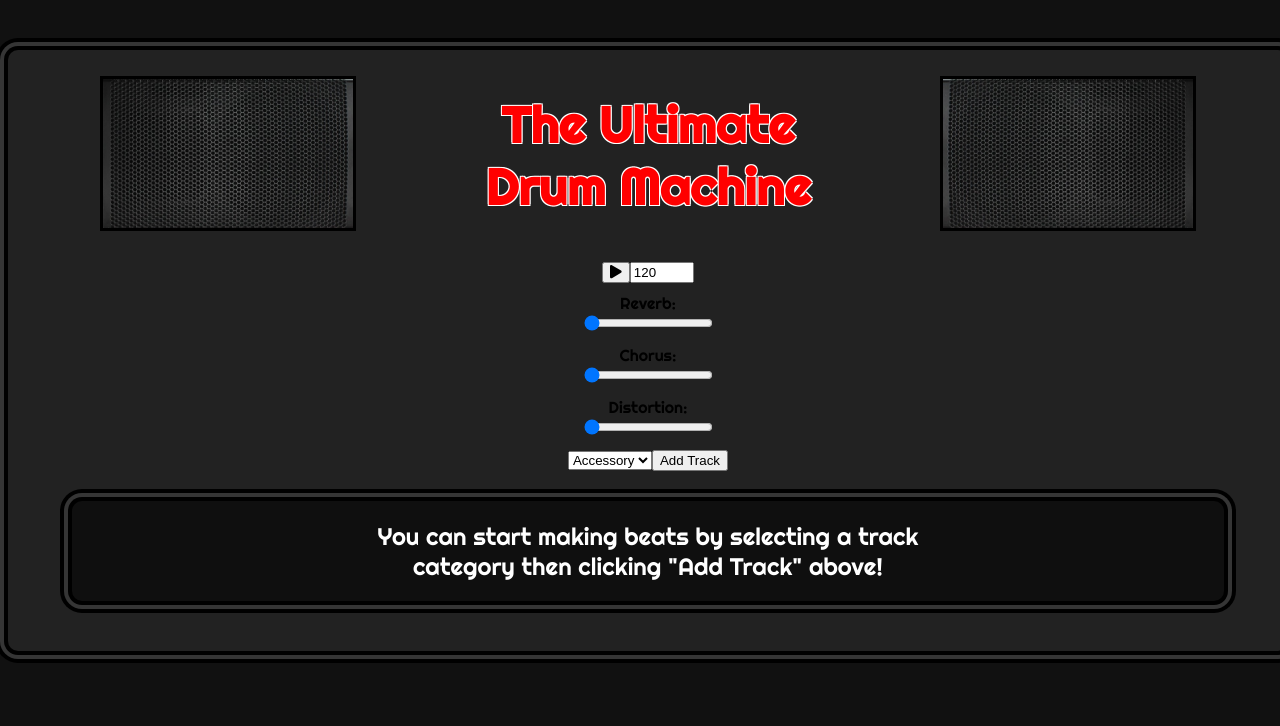
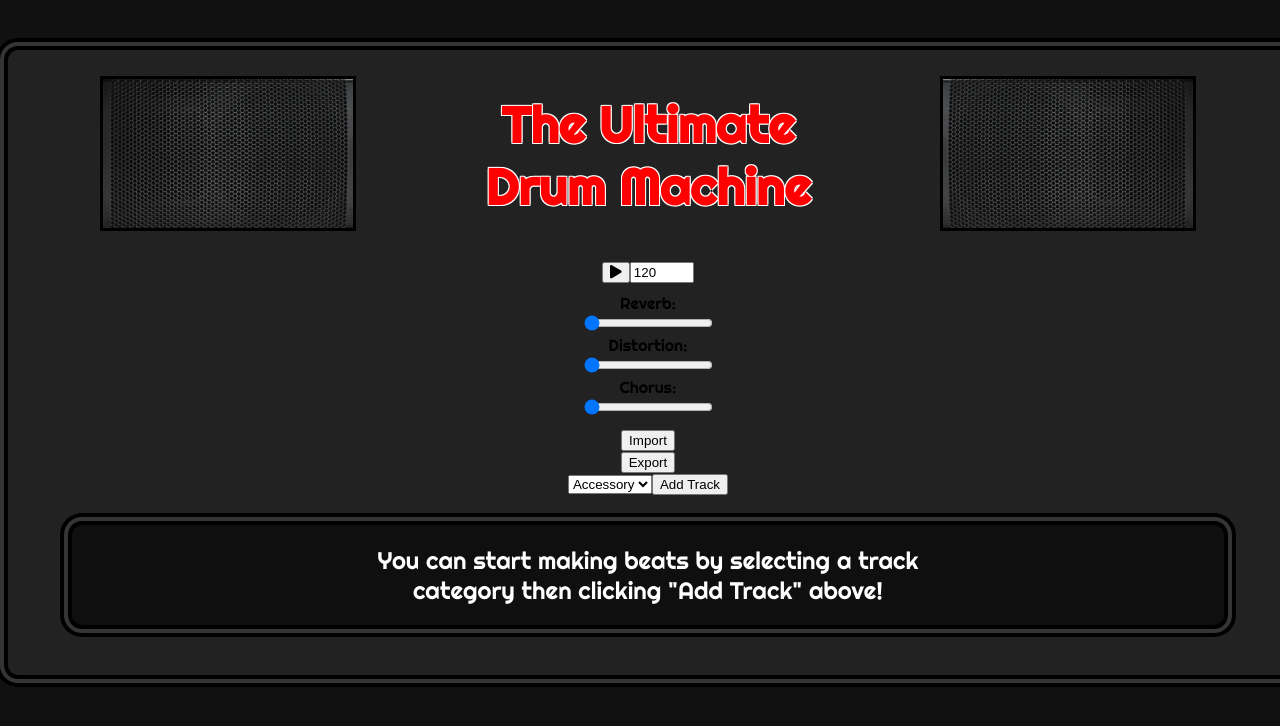
Before and after one commit to dolphinswarm/the-ultimate-drum-machine, a React (Create React App) app: page / in a window 1280 px wide. Shown: the top 726 px of the page. Built offline with nearby package versions, Linux system fonts and the light colour scheme.

Commit message:
Moving volume to state, adding basics of import and export

```diff
--- a/src/components/ControlsContainer.tsx
+++ b/src/components/ControlsContainer.tsx
@@ -2,24 +2,26 @@ import React from 'react'
 import { library } from '@fortawesome/fontawesome-svg-core'
 import { faPlay, faStop } from '@fortawesome/free-solid-svg-icons'
 import { FontAwesomeIcon } from '@fortawesome/react-fontawesome'
+import FileInputButton from './FileInputButton';
+import FileExportButton from './FileExportButton';
 
 type ControlProps = {
     toggleIsPlaying: ()=>void,
     isPlaying: boolean,
     changeBpm: (val: string)=>void,
     bpm: number,
-    effects: any,
-    changeEffect: (effect: string, value: number)=>void,
+    state: any,
+    effectsRef: any,
+    changeEffectVolume: (effect: string, value: number)=>void,
+    readToStateFromJSONFile: (state: object)=>void
 };
 
-const ControlsContainer = ({toggleIsPlaying, isPlaying, changeBpm, bpm, effects, changeEffect} : ControlProps) => {
+const ControlsContainer = ({toggleIsPlaying, isPlaying, changeBpm, bpm, state, effectsRef, changeEffectVolume, readToStateFromJSONFile} : ControlProps) => {
 
     const [localBPM, setLocalBPM] = React.useState(bpm.toString());
     const invalidChars = [ "-", "+", "e" ];
 
     const changeLocalBPM = (bpm: string) => {; setLocalBPM(bpm); }
-
-    const x = effects;
 
     React.useEffect(() => {
         changeLocalBPM(bpm.toString());
@@ -39,38 +41,26 @@ const ControlsContainer = ({toggleIsPlaying, isPlaying, changeBpm, bpm, effects,
                 onKeyDown={(event) => { if (invalidChars.includes(event.key)) event.preventDefault(); }}
                 value={localBPM}/>
 
-            {/* Reverb Slider */}
+            {/* Slider for each effect */}
             <div className="track-control-section">
-            <label htmlFor="reverb">Reverb:</label><br />
-            <input
-                type="range"
-                min="-60" max="6" step="0.1"
-                value={effects["reverb"]?.volume.value ?? -60}
-                name="reverb"
-                onChange={(event) => changeEffect("reverb", parseFloat(event.target.value)) } />
+            {state.effects.map((effect) =>
+                <div key={effect.displayName}>
+                    <label htmlFor={effect.displayName}>{`${effect.displayName}:`}</label><br />
+                    <input
+                        type="range"
+                        min="-60" max="6" step="0.1"
+                        value={effect.volume}
+                        name={effect.displayName}
+                        onChange={(event) => changeEffectVolume(effect.displayName, parseFloat(event.target.value)) } />
+                </div>
+            )}
             </div>
 
-            {/* Reverb Slider */}
-            <div className="track-control-section">
-            <label htmlFor="chorus">Chorus:</label><br />
-            <input
-                type="range"
-                min="-60" max="6" step="0.1"
-                value={effects["chorus"]?.volume.value ?? -60}
-                name="chorus"
-                onChange={(event) => changeEffect("chorus", parseFloat(event.target.value)) } />
-            </div>
 
-            {/* Reverb Slider */}
-            <div className="track-control-section">
-            <label htmlFor="distortion">Distortion:</label><br />
-            <input
-                type="range"
-                min="-60" max="6" step="0.1"
-                value={effects["distortion"]?.volume.value ?? -60}
-                name="distortion"
-                onChange={(event) => changeEffect("distortion", parseFloat(event.target.value)) } />
-            </div>
+            {/* Import / Export State */}
+            <FileInputButton readToStateFromJSONFile={readToStateFromJSONFile} />
+            <FileExportButton state={state} />
+
         </div>
     )
 }
--- a/src/components/DrumMachine.tsx
+++ b/src/components/DrumMachine.tsx
@@ -327,6 +327,23 @@ const DrumMachine = () => {
                 instrumentLocation: "/sample/accessories/clave-1.wav",
             },
         ],
+        effects: [
+            {
+                id: 1,
+                displayName: "Reverb",
+                volume: -60
+            },
+            {
+                id: 2,
+                displayName: "Distortion",
+                volume: -60
+            },
+            {
+                id: 3,
+                displayName: "Chorus",
+                volume: -60
+            },
+        ],
     }
 
     const reducer = (state, action) => {
@@ -336,6 +353,18 @@ const DrumMachine = () => {
                     ...state,
                     inUseTracks: action.payload
                 };
+            case 'ChangeTrackVolume':
+                return {
+                    ...state,
+                    inUseTracks: [...state.inUseTracks.filter(_ => _.displayName !== action.payload.updatedTrack.displayName),
+                        action.payload.updatedTrack].sort((a,b) => a.id - b.id)
+                };
+            case 'ChangeEffectVolume':
+                return {
+                    ...state,
+                    effects: [...state.effects.filter(_ => _.displayName !== action.payload.updatedEffect.displayName),
+                        action.payload.updatedEffect].sort((a,b) => a.id - b.id)
+                };
             case 'ToggleBeat':
                 return {
                     ...state,
@@ -344,18 +373,27 @@ const DrumMachine = () => {
                 };
             case 'AddTrack':
                 return {
+                    ...state,
                     inUseTracks: [...state.inUseTracks, action.payload.newTrack].sort((a,b) => a.id - b.id),
                     availableTracks: [...state.availableTracks.filter(_ => _.displayName !== action.payload.newTrack.displayName)]
                 };
             case 'SwitchInstuments':
                 return {
+                    ...state,
                     inUseTracks: [...state.inUseTracks.filter(_ => _.displayName !== action.payload.oldTrack.displayName), action.payload.newTrack].sort((a,b) => a.id - b.id),
                     availableTracks: [...state.availableTracks.filter(_ => _.displayName !== action.payload.newTrack.displayName), action.payload.oldTrack],
                 };
             case 'DeleteTrack':
                 return {
+                    ...state,
                     inUseTracks: [...state.inUseTracks.filter(_ => _.displayName !== action.payload.track.displayName)],
                     availableTracks: [...state.availableTracks, action.payload.track]
+                };
+            case 'ImportStateFromJSON':
+                return {
+                    inUseTracks: action.payload.inUseTracks,
+                    availableTracks: action.payload.availableTracks,
+                    effects: action.payload.effects,
                 };
             default:
                 throw new Error();
@@ -405,6 +443,34 @@ const DrumMachine = () => {
     }
 
     /**
+     * Change the volume of a track
+     */
+    const changeTrackVolume = (trackName: string, volume: number) => {
+        // Get the old track
+        const updatedTrack = state.inUseTracks.filter((track) => track.displayName === trackName)[0];
+
+        // Change the volume to the new volume
+        updatedTrack.volume = volume;
+
+        // Update the state
+        dispatch({type: 'ChangeTrackVolume', payload: {updatedTrack}})
+    }
+
+    /**
+     * Change the volume of a track
+     */
+    const changeEffectVolume = (effectName: string, volume: number) => {
+        // Get the old track
+        const updatedEffect = state.effects.filter((track) => track.displayName === effectName)[0];
+
+        // Change the volume to the new volume
+        updatedEffect.volume = volume;
+
+        // Update the state
+        dispatch({type: 'ChangeEffectVolume', payload: {updatedEffect}})
+    }
+
+    /**
      * Toggle play / stop of the machine.
      */
     const toggleIsPlaying = () => { setIsPlaying(!isPlaying); }
@@ -423,21 +489,23 @@ const DrumMachine = () => {
         setBpm(bpmNum);
     }
 
+    const readToStateFromJSONFile = (state: object) => {
+        // Update the state
+        dispatch({type: 'ImportStateFromJSON', payload: state})
+    }
+
     /**
-     * Change the effects.
+     * Change the track volume.
      */
-    const changeEffect = (effectName: string, value: number) => {
-        // Set the volume of the effect
-        effectsRef.current[effectName].volume.value = value;
-    }
+    // const changeTrackVolume = (trackName: string, value: number) => {
+    //     // Set the volume of the track
+    //     playersRef.current[trackName].volume.value = value;
+    // }
 
     /**
      * Adds a track to the list of tracks.
      */
     const addTrack = (): void => {
-        // Get the first available track, if any
-        // const availableTrack = state.availableTracks[0];
-
         // Get the first available track of a selected category, if any
         const category = trackCategoryRef.current.value;
         const availableTrack = state.availableTracks.filter((item) => item.category === category)[0];
@@ -446,6 +514,7 @@ const DrumMachine = () => {
         const newTrack = {
             ...availableTrack,
             id: sortOrder,
+            volume: 0,
             beats: new Array(16).fill(0),
         }
 
@@ -600,10 +669,26 @@ const DrumMachine = () => {
 		reverbChannel.receive("reverb");
 
         // Add the channels to state
-        effects["chorus"] = chorusChannel;
-        effects["distortion"] = chebyChannel;
-        effects["reverb"] = reverbChannel;
+        setEffects(
+            {
+                "Chorus": chorusChannel,
+                "Distortion": chebyChannel,
+                "Reverb": reverbChannel,
+            }
+        );
     }, []);
+
+    React.useEffect(() => {
+        state.inUseTracks.forEach(item => {
+            playersRef.current[item.displayName].volume.value = item.volume;
+        });
+        if (Object.keys(effectsRef.current).length !== 0)
+        {
+            state.effects.forEach(item => {
+                effectsRef.current[item.displayName].volume.value = item.volume;
+            });
+        }
+    }, [state]);
 
     /**
      * UseEffect hook to begin or stop Tone.JS when the isPlaying state is toggled.
@@ -628,6 +713,8 @@ const DrumMachine = () => {
 
     const isPlayingNoteCurrently = isPlaying && state.inUseTracks.filter(track => track.beats[beatNum]).length !== 0;
 
+    // console.log(JSON.stringify(state));
+
     return (
         <DragDropContext onDragEnd={onDragEnd}>
         <div id="drum-machine">
@@ -640,8 +727,10 @@ const DrumMachine = () => {
                 isPlaying={isPlaying}
                 changeBpm={changeBpm}
                 bpm={bpm}
-                effects={effectsRef.current}
-                changeEffect={changeEffect} />
+                state={state}
+                effectsRef={effectsRef}
+                changeEffectVolume={changeEffectVolume}
+                readToStateFromJSONFile={readToStateFromJSONFile} />
 
             {/* Add Track */}
             <select className="capitalize" ref={trackCategoryRef}>
@@ -674,6 +763,7 @@ const DrumMachine = () => {
                             toggleBeat={(beatCount) => toggleBeat(track.displayName, beatCount)}
                             switchInstruments={switchInstruments}
                             deleteTrack={deleteTrack}
+                            changeTrackVolume={changeTrackVolume}
                             beats={track.beats}
                             state={state}
                             playersRef={playersRef}
--- /dev/null
+++ b/src/components/FileExportButton.tsx
@@ -0,0 +1,20 @@
+import React from 'react';
+
+const FileExportButton = ({state} : {state: any}) => {
+    const exportState = () => {
+        // Create a new file
+        const file = new Blob([JSON.stringify(state)], {type: 'text/plain'});
+
+        // Create a new element and append it to the document, then download
+        const element = document.createElement("a");
+        element.href = URL.createObjectURL(file);
+        element.download = "beat.txt";
+        document.body.appendChild(element);
+        element.click();
+        document.body.removeChild(element);
+    }
+
+    return (<button onClick={exportState}>Export</button>);
+};
+
+export default FileExportButton;
--- /dev/null
+++ b/src/components/FileInputButton.tsx
@@ -0,0 +1,45 @@
+import React from 'react';
+
+const FileInputButton = ({readToStateFromJSONFile} : {readToStateFromJSONFile: (state: object)=>void }) => {
+    const fileInputRef = React.useRef<HTMLInputElement>(null);
+
+    const importState = (event) => {
+        // Create a file
+        const file = event.target.files[0];
+        const fileName = file.name;
+
+        // Check if the extension is .txt
+        const extension = fileName.split(".").pop();
+        const isSupported = ["txt"].includes(extension);
+        if (!isSupported)
+        {
+            alert("Invalid file format. Please only submit .txt files!");
+            return;
+        }
+
+        // If so, read in the file
+        const fileReader = new FileReader();
+
+        // Read in the .txt file
+        fileReader.readAsText(file, "UTF-8");
+
+        try {
+            fileReader.onload = e => {
+                const result = e.target?.result;
+                readToStateFromJSONFile(JSON.parse(result as string));
+            }
+        }
+        catch (exception) {
+            alert("Something went wrong parsing the .txt file!")
+        }
+    }
+
+    return (
+        <div>
+            <button onClick={() => fileInputRef.current!.click()}>Import</button>
+            <input ref={fileInputRef} type="file" style={{display: "none"}} accept="text/plain" onChange={importState} />
+        </div>
+    );
+};
+
+export default FileInputButton;
--- a/src/components/Track.tsx
+++ b/src/components/Track.tsx
@@ -14,6 +14,7 @@ type TrackProps = {
     currentBeat: number,
     deleteTrack: (trackName: string)=>void,
     toggleBeat: (beatCount: number)=>void,
+    changeTrackVolume: (trackName: string, volume: number)=>void,
     switchInstruments: any // FIX ME!! TODO
     beats: Array<number>,
     state: any,
@@ -21,7 +22,7 @@ type TrackProps = {
     isPlaying: boolean // FIX ME!! TODO
 };
 
-const Track = ({index, trackName, instrumentLocation, category, currentBeat, deleteTrack, toggleBeat, switchInstruments, beats, state, playersRef, isPlaying} : TrackProps) => {
+const Track = ({index, trackName, instrumentLocation, category, currentBeat, deleteTrack, toggleBeat, changeTrackVolume, switchInstruments, beats, state, playersRef, isPlaying} : TrackProps) => {
 
     const disableSelectionOfTrack = (track): boolean => {
         // If this is the current track, don't disable
@@ -41,11 +42,6 @@ const Track = ({index, trackName, instrumentLocation, category, currentBeat, del
     });
 
     allTracks = allTracks.filter((track) => track.category === category);
-
-    const [volume, setVolume] = React.useState(0);
-    React.useEffect(() => {
-        playersRef.current[trackName].volume.value = volume;
-    }, [volume]);
 
     const getImageSource = (): string => {
         switch (category) {
@@ -119,9 +115,9 @@ const Track = ({index, trackName, instrumentLocation, category, currentBeat, del
                     <input
                         type="range"
                         min="-20" max="20" step="0.1"
-                        value={volume}
+                        value={playersRef.current[trackName].volume.value}
                         name={`${trackName}-volume`}
-                        onChange={(event) => setVolume(Math.round(parseFloat(event.target.value) * 10) / 10) } />
+                        onChange={(event) => changeTrackVolume(trackName, Math.round(parseFloat(event.target.value) * 10) / 10) } />
                     </div>
 
                     {/* Delete Track */}
```
